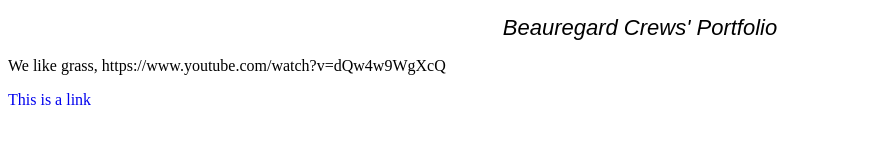
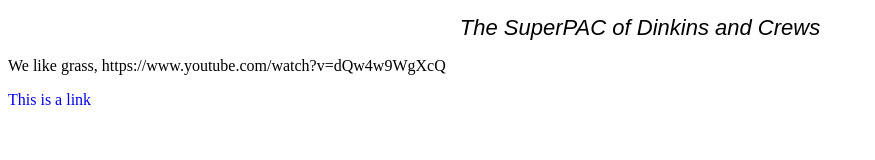
Before and after one commit to TooManyKitKats/TooManyKitKats.github.io, a plain HTML site: page index.html in a window 1280 px wide. Shown: the whole page, without its empty margins (0-875 px from the left). Drawn offline with Linux system fonts and the light colour scheme.

Commit message:
Update index.html

```diff
--- a/index.html
+++ b/index.html
@@ -7,7 +7,7 @@
 	</head>
 
 	<body>
-		<h1>Beauregard Crews' Portfolio</h1>
+		<h1>The SuperPAC of Dinkins and Crews</h1>
 		<p>We like grass, https://www.youtube.com/watch?v=dQw4w9WgXcQ </p>
 		<a href="#">This is a link</a>
 	</body>
```
